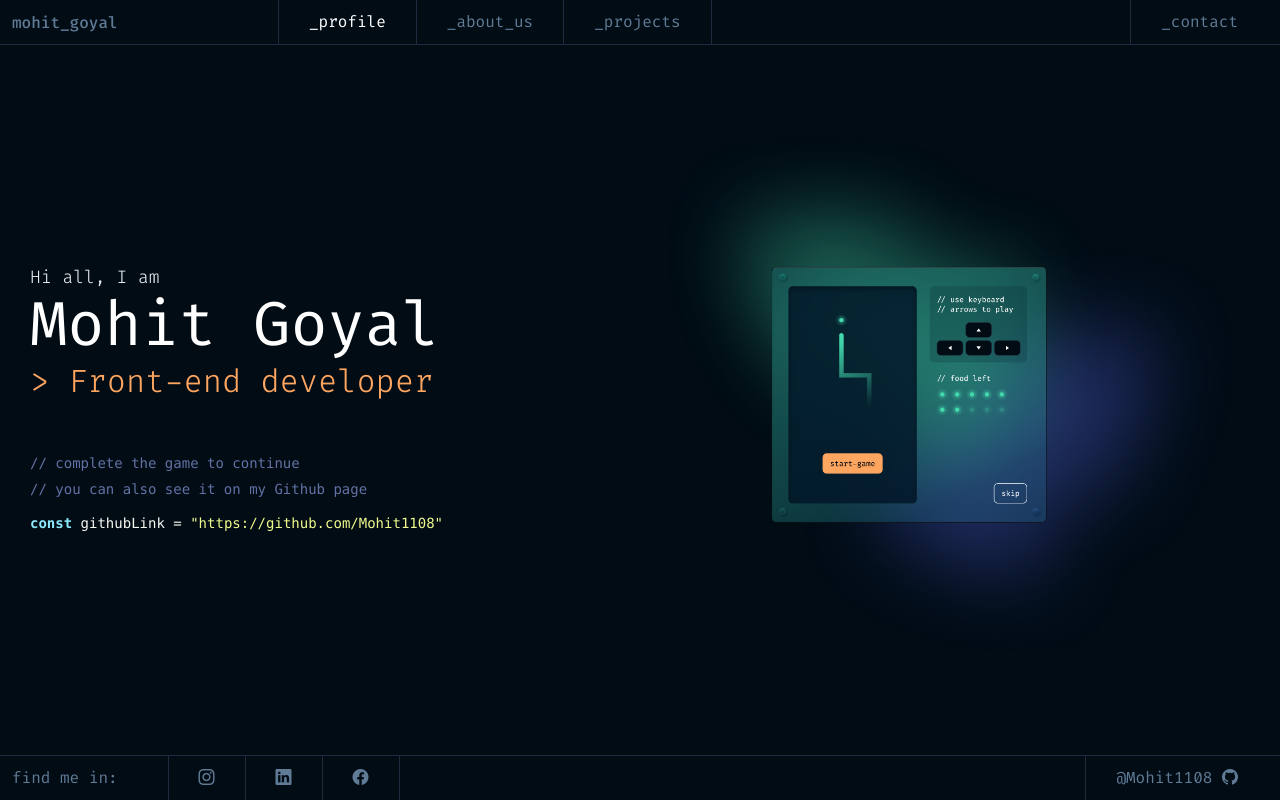
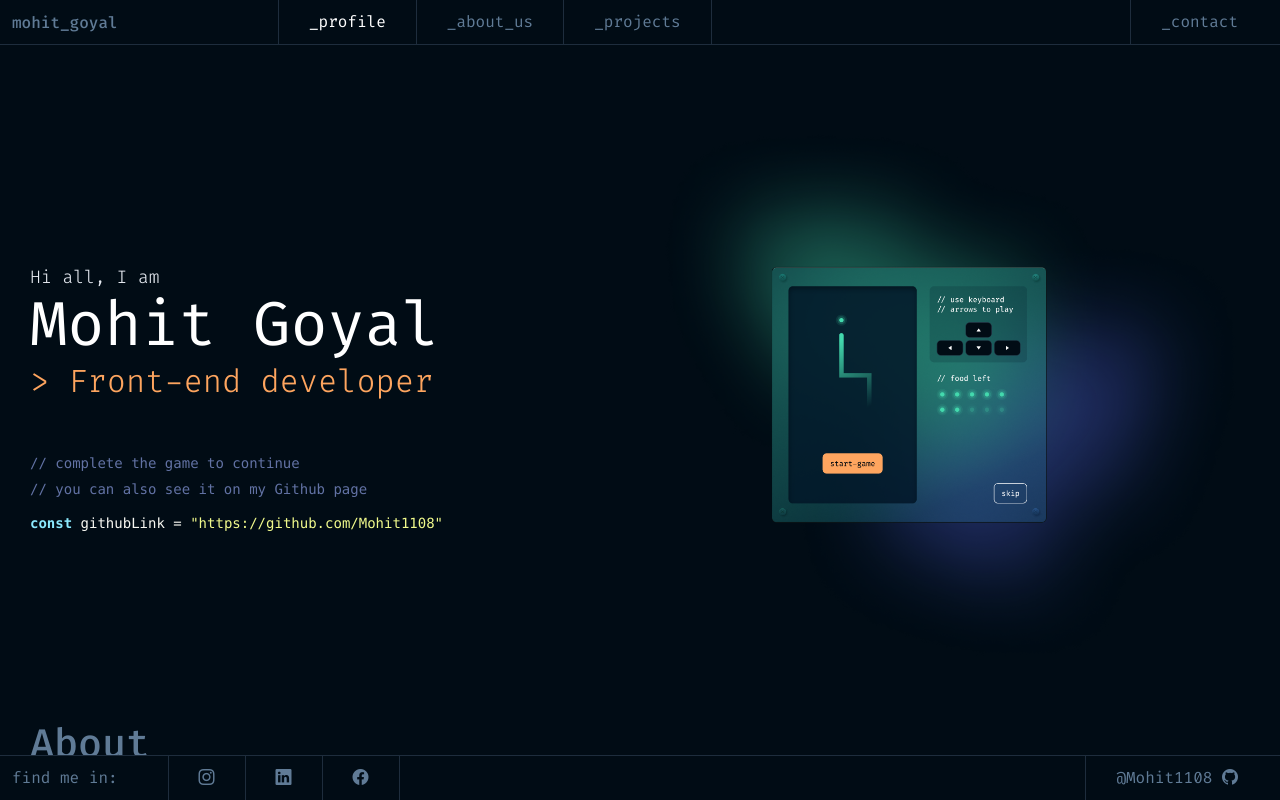
Before and after one commit to Mohit1108/ReactPortfolio, a React (Create React App) app: page / in a window 1280 px wide. Built offline with nearby package versions, Linux system fonts and the light colour scheme.

Commit message:
Added About us Script

```diff
--- /dev/null
+++ b/src/Components/Sections/About.js
@@ -0,0 +1,9 @@
+import React from 'react'
+
+export default function About() {
+  return (
+    <div>
+        <h1>About</h1>
+    </div>
+  )
+}
--- a/src/Pages/Home.js
+++ b/src/Pages/Home.js
@@ -1,10 +1,11 @@
 import React from "react";
 import HeroSection from "../Components/Sections/HeroSection";
-
+import About from "../Components/Sections/about";
 export default function Home() {
   return (
     <div className="">
       <HeroSection></HeroSection>
+      <About></About>
     </div>
   );
 }
```
